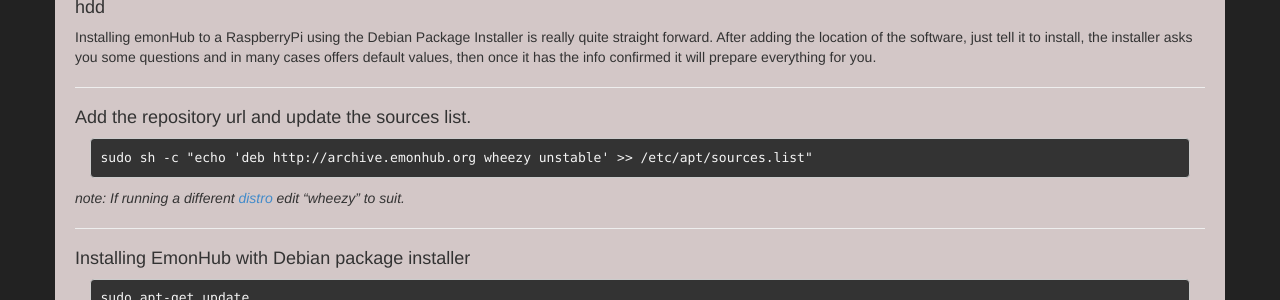
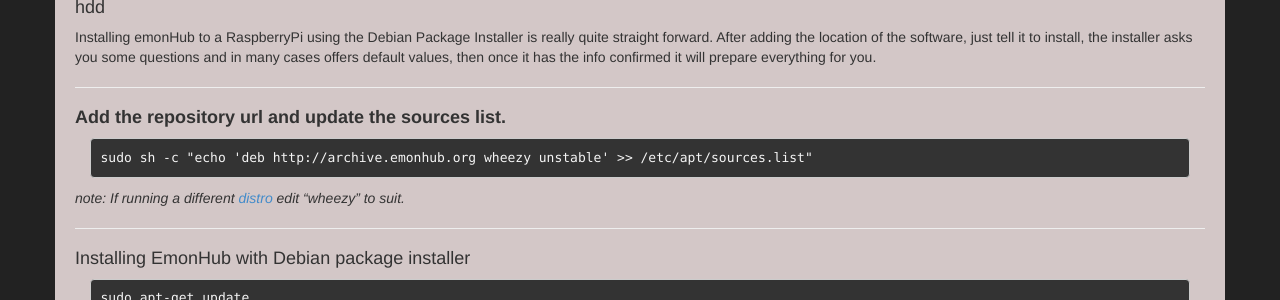
Before and after one commit to otherWIP/otherwip.github.io, a Jekyll site: the page built from documentation/install/raspberrypi/index.md, in a window 1280 px wide. Shown: the part 256-556 px from the top of the page. Built offline with Jekyll 4.4.1, drawn with Linux system fonts in a browser that asks for light colours; nearby versions of some CDN libraries.

```diff
--- a/_includes/step/wheezy2src.md
+++ b/_includes/step/wheezy2src.md
@@ -1,4 +1,4 @@
-#### Add the repository url and update the sources list.
+#### **Add the repository url and update the sources list.**
 
     sudo sh -c "echo 'deb http://archive.emonhub.org wheezy unstable' >> /etc/apt/sources.list"
 
```
